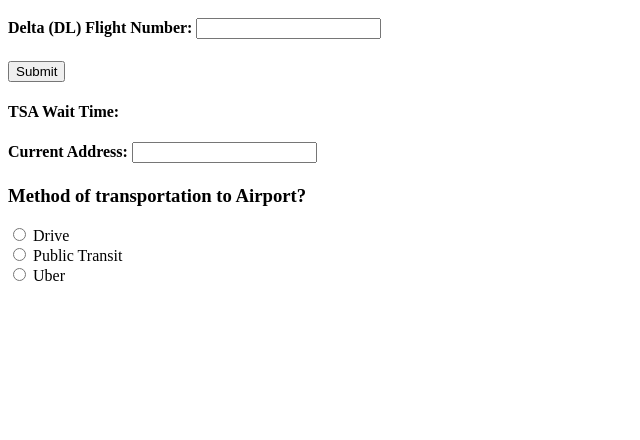
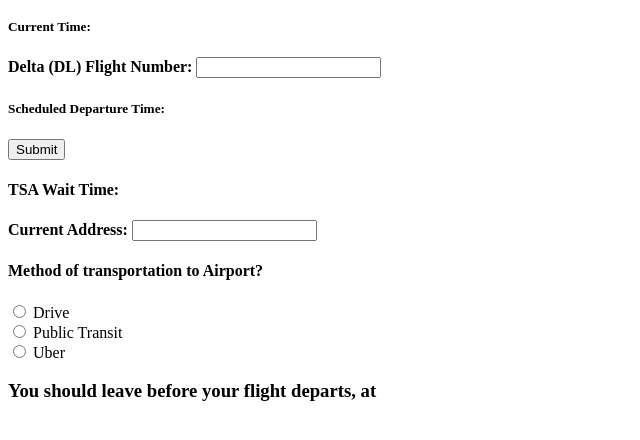
Before and after one commit to peterjrohrer/deltaT, a plain HTML site: page index.html in a window 1280 px wide. Shown: the part 48-488 px from the top of the page, without its empty margins (0-640 px from the left). Drawn offline with Linux system fonts and the light colour scheme.

Commit message:
more info added to index

```diff
--- a/index.html
+++ b/index.html
@@ -3,18 +3,21 @@
 	</head>
 	<body>
 		<h1>DeltaT</h1>
+    <h5>Current Time: <span id="time"></span></h5>
 		<h4>Delta (DL) Flight Number: <input type="text" id="fltnum" name="fltnum"><br> </h4>
-  		<button id = "submit">Submit</button>
-  		<!-- show some information about flight-->
+  	<h5>Scheduled Departure Time: <span id="departureTime"></span></h5>
+      <button id = "submit">Submit</button>
   		<h4>TSA Wait Time: <output id="airport"></output></h4>
       <div id="waitTimes">
 
       </div>
-  		<h4>Current Address: <input type="text" name="address"><br></h4>
-  		<h3>Method of transportation to Airport?</h3>
+  		<h4>Current Address: <input type="text" id="address" ="address"><br></h4>
+  		<h4>Method of transportation to Airport?</h4>
   		<input type="radio" name="method" value="car"> Drive<br>
   		<input type="radio" name="method" value="transit"> Public Transit<br>
   		<input type="radio" name="method" value="uber"> Uber
+      <h3>You should leave <span id="totalTime"></span> before your flight departs, at <span id="leaveTime"></span></h3>
+
 		<script src="req.js"></script>
 	</body>
 
```
